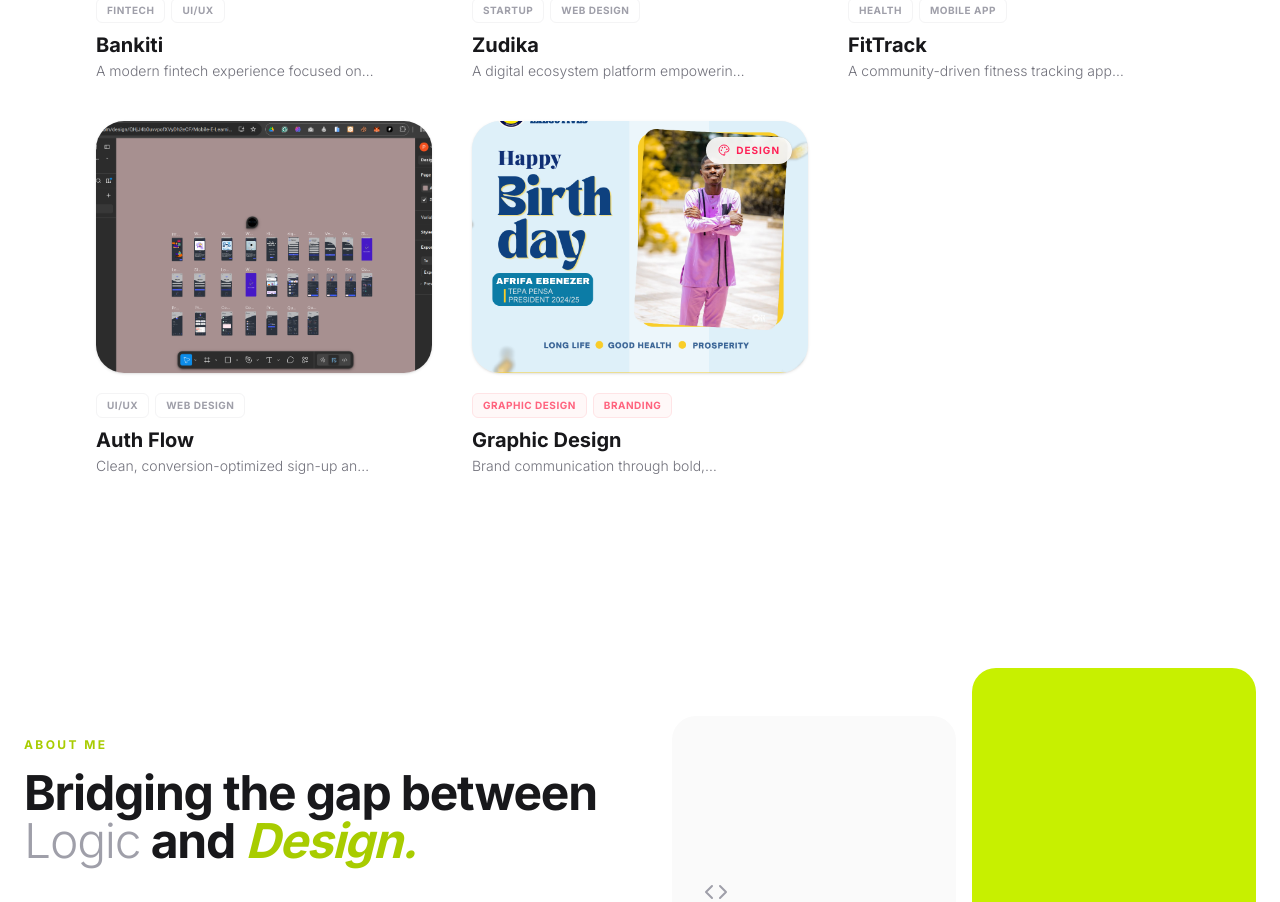
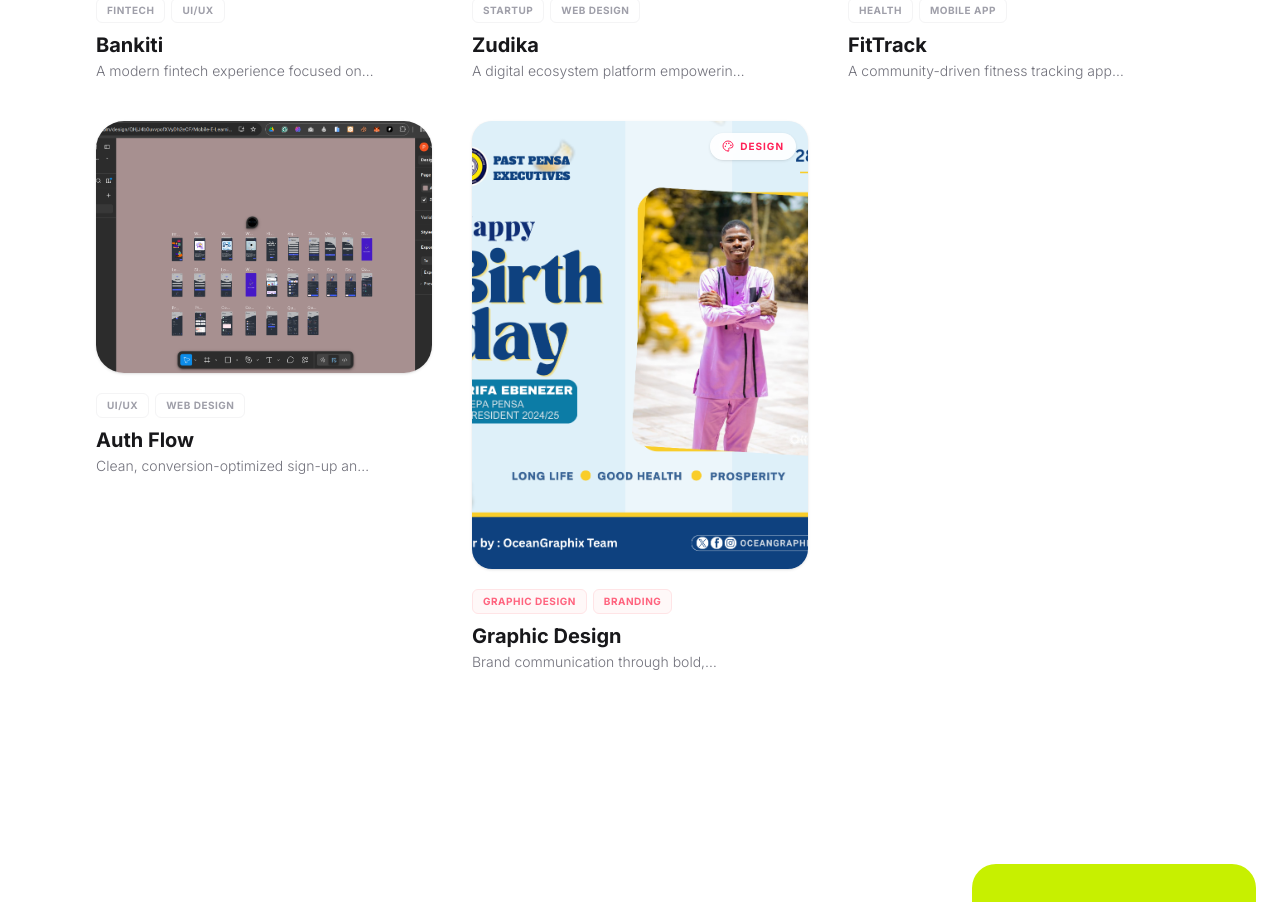
Before and after one commit to Philemon12421/UI-Ux-portfolio-Philemon, a React (Vite) app: page / in a window 1280 px wide. Shown: the part 1540-2442 px from the top of the page. Built offline with nearby package versions, Linux system fonts and the light colour scheme.

Commit message:
Update ProjectCard.tsx

```diff
--- a/src/components/ProjectCard.tsx
+++ b/src/components/ProjectCard.tsx
@@ -22,23 +22,35 @@ const ProjectCard: React.FC<ProjectCardProps> = ({ project }) => {
     >
       <Link to={`/project/${project.id}`} className="block space-y-4">
         {/* Image Container */}
-        <div className="relative aspect-[4/3] rounded-[28px] overflow-hidden bg-zinc-100 shadow-sm group-hover:shadow-xl group-hover:shadow-zinc-200/60 transition-all duration-500">
+        <div
+          className={`relative overflow-hidden bg-zinc-100 shadow-sm group-hover:shadow-xl group-hover:shadow-zinc-200/60 transition-all duration-500 ${
+            isGraphicDesign
+              ? "aspect-[3/4] rounded-[20px]"
+              : "aspect-[4/3] rounded-[28px]"
+          }`}
+        >
           <img
             src={project.thumbnail}
             alt={project.name}
-            className="w-full h-full object-cover transition-transform duration-700 group-hover:scale-110"
+            className={`w-full h-full transition-transform duration-700 group-hover:scale-105 ${
+              isGraphicDesign
+                ? "object-cover object-top"
+                : "object-cover"
+            }`}
           />
 
           {/* Graphic Design badge overlay — top right */}
           {isGraphicDesign && (
-            <div className="absolute top-4 right-4 flex items-center gap-1.5 bg-white/90 backdrop-blur-sm px-3 py-1.5 rounded-full shadow-sm">
+            <div className="absolute top-3 right-3 flex items-center gap-1.5 bg-white/90 backdrop-blur-sm px-3 py-1.5 rounded-full shadow-sm">
               <Palette size={12} className="text-rose-500" />
-              <span className="text-[10px] font-black uppercase tracking-widest text-rose-500">Design</span>
+              <span className="text-[10px] font-black uppercase tracking-widest text-rose-500">
+                Design
+              </span>
             </div>
           )}
 
           {/* Hover Overlay */}
-          <div className="absolute inset-0 bg-zinc-900/70 opacity-0 group-hover:opacity-100 transition-all duration-400 backdrop-blur-[2px] flex flex-col items-center justify-center gap-4 p-6 text-center">
+          <div className="absolute inset-0 bg-zinc-900/65 opacity-0 group-hover:opacity-100 transition-all duration-400 backdrop-blur-[2px] flex flex-col items-center justify-center gap-4 p-6 text-center">
             <h4 className="text-white text-xl font-bold transform translate-y-3 opacity-0 group-hover:translate-y-0 group-hover:opacity-100 transition-all duration-400 delay-75">
               {project.name}
             </h4>
```
